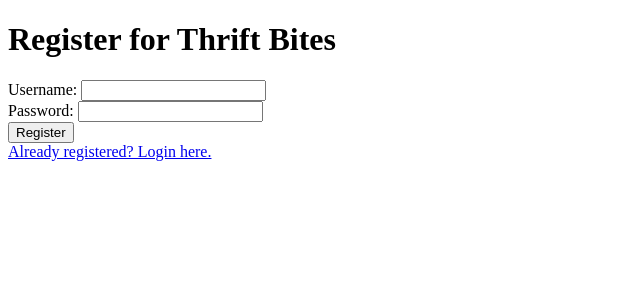
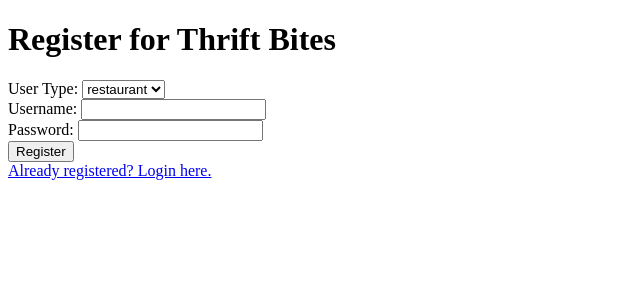
Before and after one commit to sheldonhenriques/ThriftBites, a Flask app: page /register in a window 1280 px wide. Shown: the top 300 px of the page, without its empty margins (0-640 px from the left). Run offline with Flask 3, Linux system fonts and the light colour scheme.

Commit message:
added drop down

```diff
--- a/flaskr/Templates/register.html
+++ b/flaskr/Templates/register.html
@@ -15,6 +15,13 @@
     {% endif %}
   {% endwith %}
   <form method="post">
+    <label for="usertype">User Type:</label>
+    <select name="User Type">
+
+      <option value="restaurant">restaurant</option>
+      <option value="Customer">Customer</option>
+  </select>
+  <br>
     <label for="username">Username:</label>
     <input type="text" id="username" name="username" required>
     <br>
```
Also changed, not shown: flaskr/Templates/login.html (+8 -0 lines).
